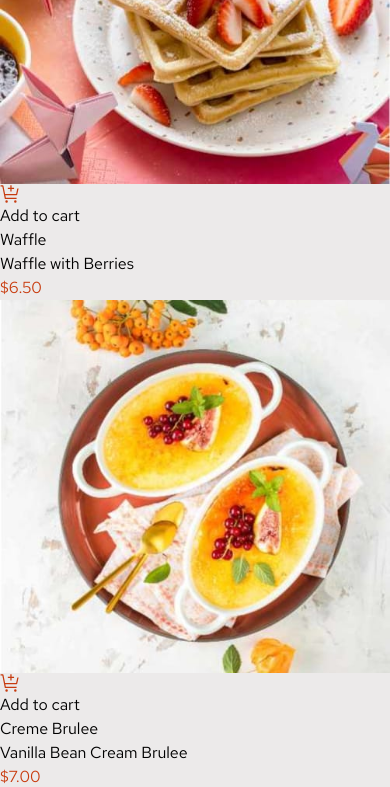
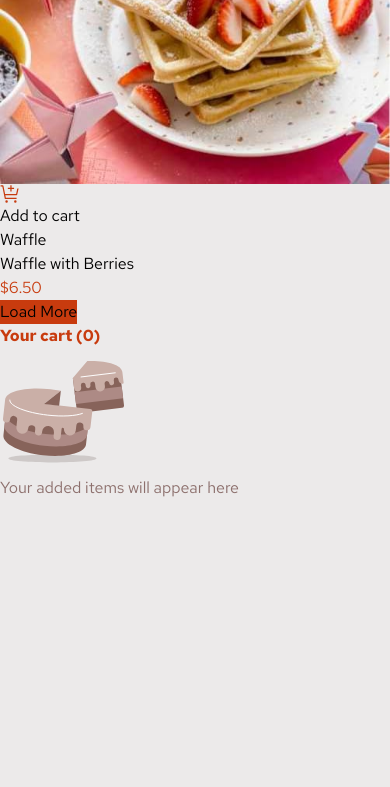
Before and after one commit to NeoScripter/shopping-cart-react-odin, a React (Create React App) app: page / in a window 390 px wide. Shown: the part 702-1489 px from the top of the page. After the commit the page ends 1202 px from the top, so only its background shows below. Built offline with nearby package versions, Linux system fonts and the light colour scheme.

Commit message:
Added the load more button

```diff
--- a/src/assets/css/style.css
+++ b/src/assets/css/style.css
@@ -46,6 +46,9 @@ body {
 .bg-color-orange {
     background-color: var(--orange);
 }
+.bg-color-orange:is(:hover, :active, :focus-visible) {
+    background-color: #de4d1c;
+}
 
 .bold-red-head {
     font-family: "Bold";
--- a/src/components/Catalog.js
+++ b/src/components/Catalog.js
@@ -1,9 +1,27 @@
-import React from "react";
+import React, { useState, useEffect  } from "react";
 import Item from "./Item";
 import { useCart } from "../hooks/CartContext";
 
 function Catalog() {
     const { cart, updateItemQuantity } = useCart();
+    const [screenWidth, setScreenWidth] = useState(window.innerWidth);
+    const [itemsToShow, setItemsToShow] = useState(2);
+
+    const loadMoreItems = () => {
+        setItemsToShow((prevItemsToShow) => prevItemsToShow + 2);
+    };
+
+    useEffect(() => {
+        const handleResize = () => {
+            const width = window.innerWidth;
+            setScreenWidth(width);
+            width < 540 ? setItemsToShow(2) : setItemsToShow(20);
+        };
+        window.addEventListener('resize', handleResize);
+        return () => {
+          window.removeEventListener('resize', handleResize);
+        };
+      }, []);
 
     return (
         <div>
@@ -11,7 +29,7 @@ function Catalog() {
                 Desserts
             </h1>
             <div className="grid sm:grid-cols-2 md:grid-cols-3 gap-4">
-                {cart.map((dessert) => (
+                {cart.slice(0, itemsToShow).map((dessert) => (
                     <Item
                         key={dessert.id}
                         id={dessert.id}
@@ -24,6 +42,14 @@ function Catalog() {
                     />
                 ))}
             </div>
+            {itemsToShow < cart.length && screenWidth <= 640 && (
+                <button
+                    onClick={loadMoreItems}
+                    className="flex justify-between items-center w-max h-4 md:h-8 aspect-ratio-4/1 p-6 mx-auto rounded-full border border-red-800 gap-8 bg-color-orange text-white font-bold border-0 mb-8"
+                >
+                    Load More
+                </button>
+            )}
         </div>
     );
 }
--- a/src/components/Item.js
+++ b/src/components/Item.js
@@ -34,18 +34,18 @@ function AddItem({ onClick }) {
   return (
     <div onClick={onClick} className="absolute -bottom-6 left-1/2 transform -translate-x-1/2 flex justify-between items-center w-max h-4 md:h-8 bg-white p-6 rounded-full border border-gray-400 gap-4 cursor-pointer">
       <img src={addToCart} alt="Add to cart" className='h-6'/>
-      <div className='font-bold text-base'>Add to cart</div>
+      <div className='font-bold text-base select-none'>Add to cart</div>
     </div>
   );
 }
 
 function ChangeQuantity({ quantity, onIncrement, onDecrement }) {
   return (
-    <div className="absolute -bottom-6 left-1/2 transform -translate-x-1/2 flex justify-between items-center w-max h-4 md:h-8 aspect-ratio-4/1 p-6 rounded-full border border-red-800 gap-8 bg-color-orange">
+    <div className="absolute -bottom-6 left-1/2 transform -translate-x-1/2 flex justify-between items-center w-max h-4 md:h-8 cursor-pointer p-6 rounded-full border border-red-800 gap-8 bg-color-orange">
       <div onClick={onDecrement} className='flex justify-center items-center h-6 w-6 rounded-full border-2 border-white cursor-pointer'>
         <img src={decrement} alt="Decrement quantity" className='h-3 w-3'/>
       </div>
-      <div className='font-bold text-base text-white'>{quantity}</div>
+      <div className='font-bold text-base text-white select-none'>{quantity}</div>
       <div onClick={onIncrement} className='flex justify-center items-center h-6 w-6 rounded-full border-2 border-white cursor-pointer'>
         <img src={increment} alt="Increment quantity" className='h-3 w-3'/>
       </div>
```
